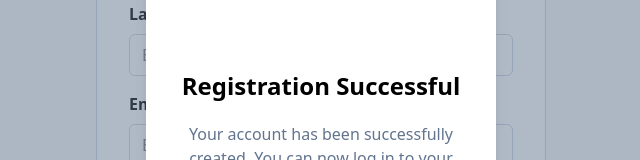
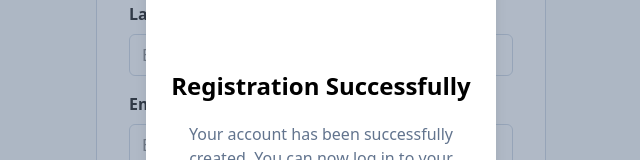
Before and after one commit to WeCodeApp/KLerio-Events-Management, a Vue app: page /register in a window 1280 px wide. Both pictures are taken after typing "Sample", "Sample", "name@example.com", "Sample123" into the empty fields and a click on the button "Sign Up". Shown: the part 288-448 px from the top of the page, without its empty margins (319-959 px from the left). Built offline with nearby package versions, Linux system fonts and the light colour scheme; no server answers.

Commit message:
Refactor SuccessModal to accept dynamic headers; update RegisterView to pass props and add mock user data

```diff
--- /dev/null
+++ b/database/db.json
@@ -0,0 +1,18 @@
+{
+  "users": [
+    {
+      "id": "176a",
+      "firstName": "kyle",
+      "lastName": "lerio",
+      "email": "k.lerio@gmail.com",
+      "password": "qwerty123"
+    },
+    {
+      "id": "f136",
+      "firstName": "andrew",
+      "lastName": "garfield",
+      "email": "a.garfield@gmail.com",
+      "password": "12345"
+    }
+  ]
+}
--- a/src/components/SuccessModal.vue
+++ b/src/components/SuccessModal.vue
@@ -5,10 +5,9 @@
     <div class="w-20">
       <img src="@/assets/success-animation.gif" alt="" />
     </div>
-    <h1 class="text-2xl font-bold">Registration Successful</h1>
+    <h1 class="text-2xl font-bold">{{ header }}</h1>
     <p class="text-slate-500 text-center text-md">
-      Your account has been successfully created. You can now log in to your
-      account.
+      {{ subHeader }}
     </p>
     <button
       class="bg-[#5E42D3] text-center w-14 text-white h-10 rounded-md cursor-pointer"
@@ -22,9 +21,16 @@
 <script setup lang="ts">
 import { useRouter } from "vue-router";
 
+interface Props {
+  header: string;
+  subHeader: string;
+  routerUrl: string;
+}
+
+const { header, subHeader, routerUrl } = defineProps<Props>();
 const router = useRouter();
 
 const handleOk = () => {
-  router.push("/login");
+  router.push(routerUrl);
 };
 </script>
--- a/src/views/RegisterView.vue
+++ b/src/views/RegisterView.vue
@@ -74,7 +74,11 @@
       v-if="showModal"
       class="bg-slate-500/50 fixed inset-0 z-10 flex justify-center items-center"
     >
-      <ConfirmationDialog />
+      <ConfirmationDialog
+        :header="header"
+        :subHeader="subHeader"
+        routerUrl="/login"
+      />
     </div>
   </div>
 </template>
@@ -91,6 +95,10 @@ type UserData = {
   email: string | null;
   password: string | null;
 };
+
+const header = "Registration Successfully";
+const subHeader =
+  "Your account has been successfully created. You can now log in to your account.";
 
 const router = useRouter();
 const showModal = ref<boolean>(false);
@@ -113,7 +121,12 @@ const resetData = () => {
 };
 
 const handleSubmit = async () => {
-  if (!userData.firstName || !userData.lastName || !userData.email || !userData.password) {
+  if (
+    !userData.firstName ||
+    !userData.lastName ||
+    !userData.email ||
+    !userData.password
+  ) {
     console.warn("All fields are required.");
     return;
   }
```
Also changed, not shown: 1 other file (tests, documents, lock files or other folders).
